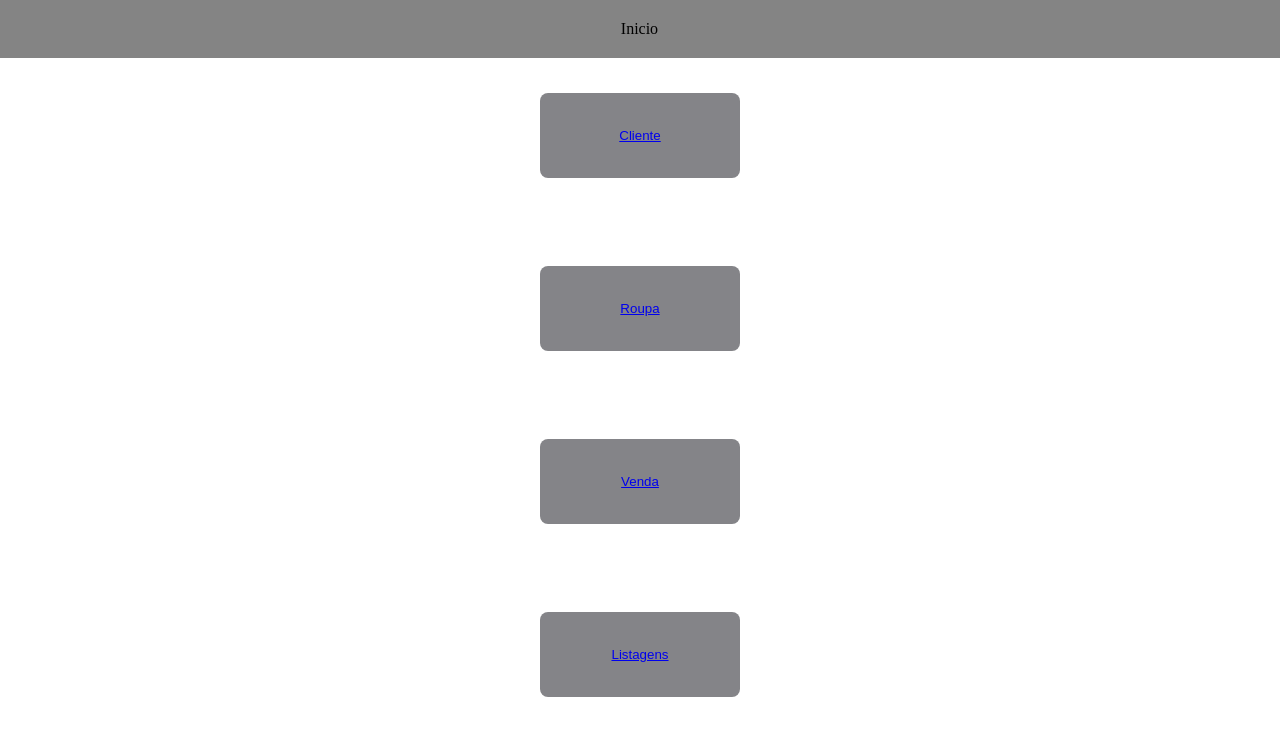
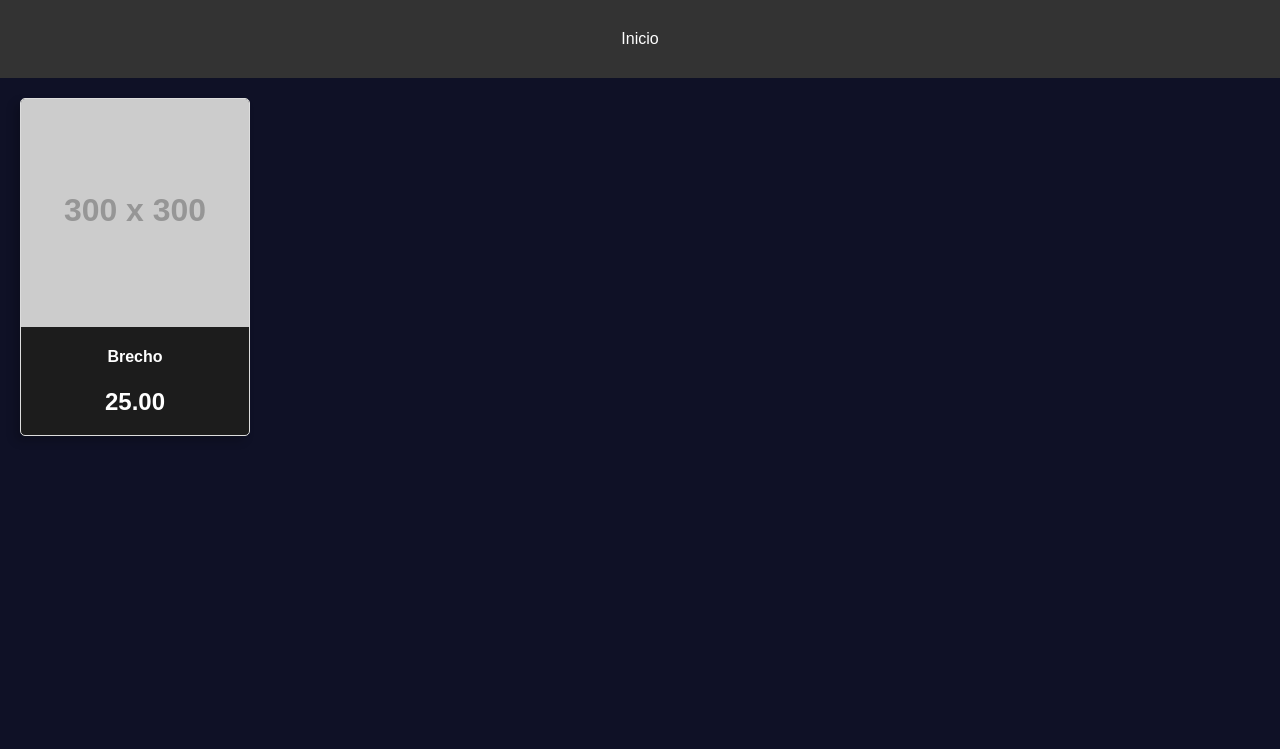
Before and after one commit to raelaraujo0/projetobecho, a Django app: page / in a window 1280 px wide. Shown: the top 749 px of the page. Run offline with Django 4.2, Linux system fonts and the light colour scheme; grey boxes labelled with a size stand in for pictures from a placeholder-image service; some libraries are stand-ins or nearby versions.

Commit message:
lista vitrine

```diff
--- a/projeto/projeto/settings.py
+++ b/projeto/projeto/settings.py
@@ -105,10 +105,9 @@ USE_TZ = True
 # Static files (CSS, JavaScript, Images)
 # https://docs.djangoproject.com/en/4.2/howto/static-files/
 
-STATIC_URL = 'assets/'
-STATIC_ROOT = os.path.join(BASE_DIR, "statisfiles")
+STATIC_URL = 'static/'
 STATICFILES_DIRS = [
-    os.path.join(BASE_DIR, "static")
+    BASE_DIR / 'static',
 ]
 
 # Default primary key field type
--- a/projeto/projeto/urls.py
+++ b/projeto/projeto/urls.py
@@ -14,18 +14,18 @@ urlpatterns = [
 
     ## CLIENTES
     path('cliente/', views.criar_cliente, name='criar_cliente'),
-    path('cliente/excluir/', views.excluir_cliente, name='excluir_cliente'),
-    path('cliente/atualizar/', views.atualizar_cliente, name='atualizar_cliente'),
+    path('cliente/excluir/<int:idcliente>/', views.excluir_cliente, name='excluir_cliente'),
+    path('cliente/atualizar/<int:idcliente>/', views.atualizar_cliente, name='atualizar_cliente'),
 
     ## ROUPAS
     path('roupa/', views.criar_roupa, name='criar_roupa'),
-    path('roupa/excluir/', views.excluir_roupa, name='excluir_roupa'),
-    path('roupa/atualizar/', views.atualizar_roupa, name='atualizar_roupa'),
+    path('roupa/excluir/<int:idroupa>/', views.excluir_roupa, name='excluir_roupa'),
+    path('roupa/atualizar/<int:idroupa>/', views.atualizar_roupa, name='atualizar_roupa'),
 
     ## VENDAS
     path('venda/', views.criar_venda, name='criar_venda'),
-    path('venda/excluir/', views.excluir_venda, name='excluir_venda'),
-    path('venda/atualizar/', views.atualizar_venda, name='atualizar_venda'),
+    path('venda/excluir/<int:idvenda>/', views.excluir_venda, name='excluir_venda'),
+    path('venda/atualizar/<int:idvenda>/', views.atualizar_venda, name='atualizar_venda'),
 
     path('listagem/', views.listartudo, name='listartudo'),
 ]
--- a/projeto/projetoapp/templates/brecho/home.html
+++ b/projeto/projetoapp/templates/brecho/home.html
@@ -7,23 +7,12 @@
         </div>
     </header>
 
-    <div class="clicavel">
-        <button>
-            <a href="{% url 'opcaocli' %}">Cliente</a>
-        </button><br>
+    <main>
+        <div class="list">
+            {% include 'brecho/partial/lisroupa.html' %}
+        </div>
+    </main>
 
-        <button>
-            <a href="{% url 'opcoesrou' %}">Roupa</a>
-        </button><br>
-
-        <button>
-            <a href="{% url 'opcoesven' %}">Venda</a>
-        </button><br>
-
-        <button>
-            <a href="{% url 'listartudo' %}"> Listagens</a>
-        </button><br>
-    </div>
 
 </body>
 </html>
--- /dev/null
+++ b/projeto/projetoapp/templates/brecho/partial/lisroupa.html
@@ -0,0 +1,10 @@
+{% load static %}
+        <div class="list-item">
+            <img src="https://placehold.co/300x300" alt="Roupa">
+            <div class="titulo-conteiner">
+                <div class="titulo">
+                    <h4>Brecho</h4>
+                    <h2>25.00</h2>
+                </div>
+            </div>
+        </div>
--- a/projeto/projetoapp/views.py
+++ b/projeto/projetoapp/views.py
@@ -29,7 +29,7 @@ def criar_cliente(request):
 
     return render(request, 'brecho/cliente/cliente.html', {'form': form})
 
-def excluir_cliente(request):
+def excluir_cliente(request, idcliente):
     if request.method == 'POST':
         idcliente = request.POST.get('idcliente')
         cliente = get_object_or_404(Cliente, pk=idcliente)
@@ -39,7 +39,7 @@ def excluir_cliente(request):
 
     return render(request, 'brecho/cliente/excluircliente.html')
 
-def atualizar_cliente(request):
+def atualizar_cliente(request, idcliente):
     form = None
     cliente = None
 
@@ -67,7 +67,7 @@ def criar_roupa(request):
 
     return render(request, 'brecho/roupa/roupa.html', {'form': form})
 
-def excluir_roupa(request):
+def excluir_roupa(request, idroupa):
     if request.method == 'POST':
         idroupa = request.POST.get('idroupa')
         roupa = get_object_or_404(Roupa, pk=idroupa)
@@ -77,7 +77,7 @@ def excluir_roupa(request):
 
     return render(request, 'brecho/roupa/excluirroupa.html')
 
-def atualizar_roupa(request):
+def atualizar_roupa(request, idroupa):
     form = None
     roupa = None
 
@@ -105,7 +105,7 @@ def criar_venda(request):
 
     return render(request, 'brecho/venda/venda.html', {'form': form})
 
-def excluir_venda(request):
+def excluir_venda(request, idvenda):
     if request.method == 'POST':
         idvenda = request.POST.get('idvenda')
         venda = get_object_or_404(Venda, pk=idvenda)
@@ -115,7 +115,7 @@ def excluir_venda(request):
 
     return render(request, 'brecho/venda/excluirvenda.html')
 
-def atualizar_venda(request):
+def atualizar_venda(request, idvenda):
     form = None
     venda = None
 
--- a/projeto/static/css/index.css
+++ b/projeto/static/css/index.css
@@ -2,17 +2,27 @@
 {
     display: block;
     padding: 20px 48.5%;
-    background-color: #848484;
+    background-color: #333;
     text-decoration: none;
-    color: black;
+    color: white;
 }
 
-html, body
-{
+body {
+    font-family: 'Arial', sans-serif;
     margin: 0;
     padding: 0;
-    box-sizing: border-box;
-    background-color: #ffffff;
+    background-color: #0f1126;
+}
+
+header {
+    background-color: #333;
+    color: white;
+    padding: 10px;
+    text-align: center;
+}
+
+main {
+    padding: 20px;
 }
 
 .clicavel button
@@ -56,7 +66,7 @@ html, body
 
 .concluir button
 {
-    width: 50px;
+    width: 100px;
     margin-bottom: 10px;
     border-radius: 5px;
     background-color:green;
@@ -69,8 +79,41 @@ html, body
     color: white;
 }
 
-.listagem
+.list {
+    display: flex;
+    flex-wrap: wrap;
+    justify-content: space-between;
+    grid-template-columns: repeat(auto-fit, minmax(200px, 1fr));
+    gap: 20px;
+}
+
+.list-item {
+    width: calc(20% - 20px);
+    margin-bottom: 20px;
+    background-color: #1c1c1c;
+    box-shadow: -5px 5px 10px rgba(0, 0, 0, .2);
+    border: 1px solid #ddd;
+    border-radius: 5px;
+    overflow: hidden;
+    transition: transform 0.3s ease-in-out;
+}
+
+.list-item:hover {
+    transform: scale(1.05);
+}
+
+.list-item img {
+    max-width: 100%;
+    height: auto;
+    display: block;
+}
+
+.titulo-conteiner
 {
-    text-decoration: none;
     text-align: center;
 }
+
+h2, h4
+{
+    color: white;
+}
```
Also changed, not shown: projeto/projetoapp/templates/brecho/listagem.html (deleted, +0 -43 lines), projeto/static/css/pags.css (line endings or trailing spaces).
